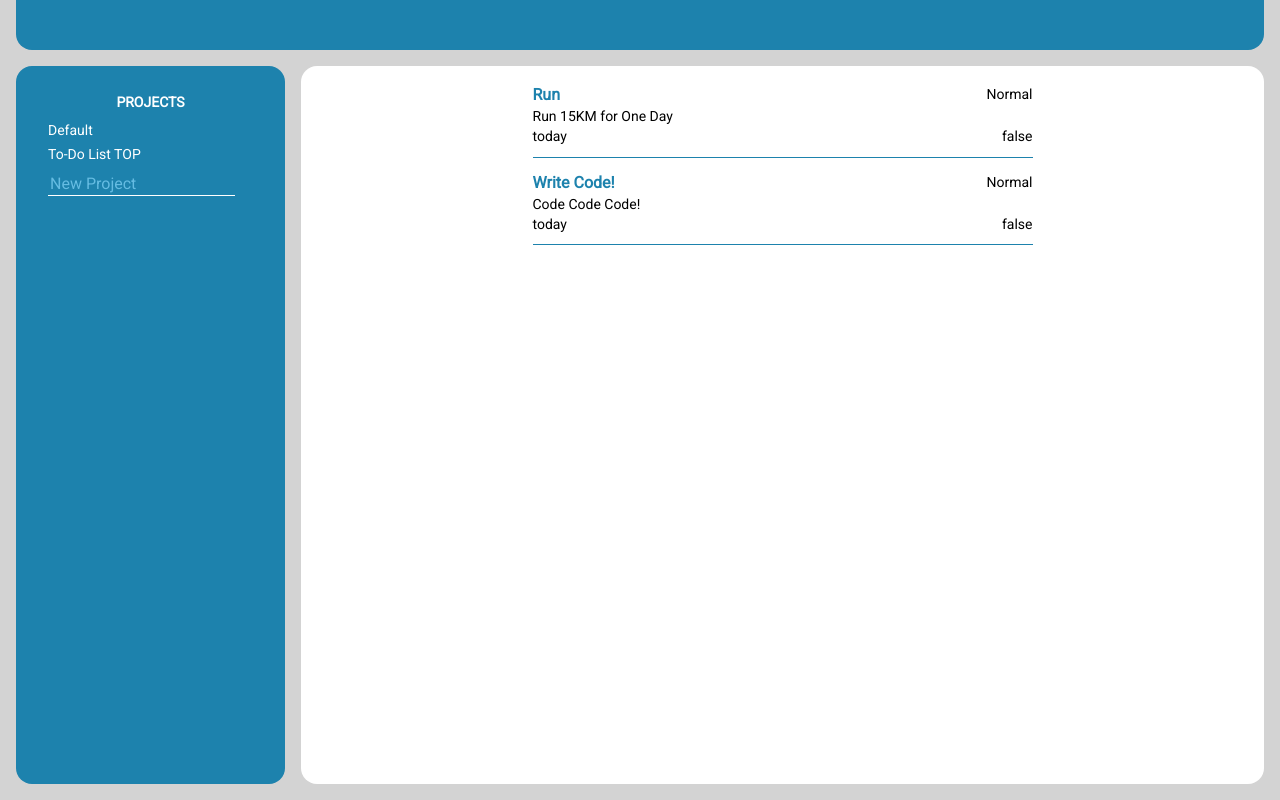
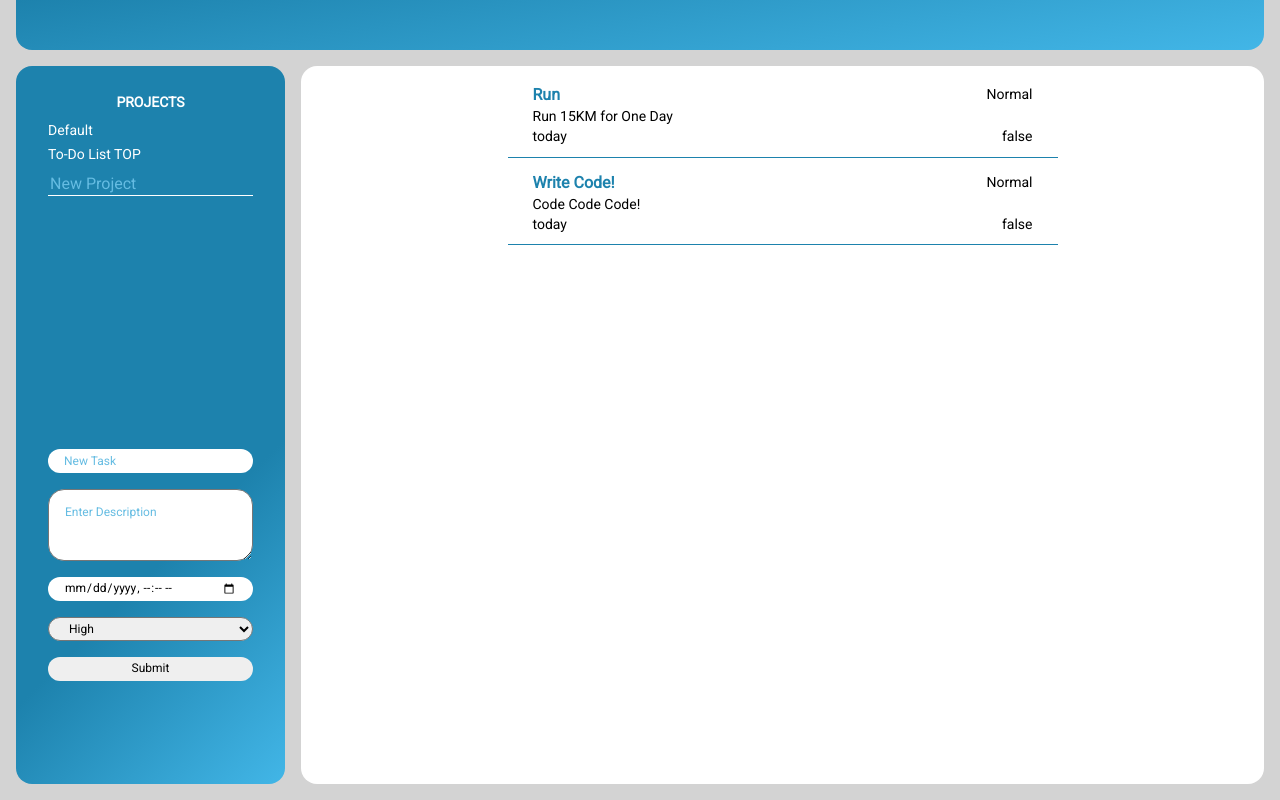
Before and after one commit to anjee28/to-do_list, a website built with webpack: page dist/index.html in a window 1280 px wide. Built offline with nearby package versions, Linux system fonts and the light colour scheme.

Commit message:
Add new task UI and Functionality

```diff
--- a/src/domGenerate.js
+++ b/src/domGenerate.js
@@ -18,7 +18,34 @@ generateDiv('body','body',parentContainer);
                 newProject.setAttribute('placeholder','New Project');
                 sidebarNew.appendChild(newProject);
 
-        generateDiv('sidebarBottom','sidebarBottom',sidebar)
+            generateDiv('sidebarBottom','sidebarBottom',sidebar)
+                const newTask = document.createElement('form')
+                newTask.setAttribute('id','newTaskForm')
+                newTask.setAttribute('onsubmit','return false')
+                sidebarBottom.appendChild(newTask);
+
+                generateInput('text','title','newTitle','New Task',newTask);
+
+                const descNew = document.createElement('textarea')
+                descNew.setAttribute('id','newDesc')
+                descNew.setAttribute('name','descNew')
+                descNew.setAttribute('form','newTask')
+                descNew.setAttribute('placeholder','Enter Description')
+                newTask.appendChild(descNew);
+
+                generateInput('datetime-local','due','newDue','',newTask);
+
+                const priorityNew = document.createElement('select');
+                priorityNew.setAttribute('name','priority');
+                priorityNew.setAttribute('id','priorityNew');
+                newTask.appendChild(priorityNew);
+                    generateOption('High','High', priorityNew);
+                    generateOption('Normal','Normal', priorityNew);
+                    generateOption('Low','Low', priorityNew);
+
+                generateInput('submit','submit','submitNew', '', newTask)
+
+
     generateDiv('main','main',body);
 
 
@@ -30,3 +57,21 @@ function generateDiv(id, className, parent){
     div.setAttribute('id',id);
     parent.appendChild(div);
 }
+
+function generateInput(type, name, id, placeholder, parent){
+    const input = document.createElement('input')
+    input.setAttribute('type', type)
+    input.setAttribute('name', name)
+    input.setAttribute('id', id)
+    input.setAttribute('required','')
+    input.setAttribute('placeholder', placeholder)
+    parent.appendChild(input)
+}
+
+function generateOption(value,inner,parent){
+    const option = document.createElement('option');
+    option.setAttribute('value',value);
+    option.innerHTML = inner;
+    parent.appendChild(option);
+
+}
--- a/src/script.js
+++ b/src/script.js
@@ -49,6 +49,7 @@ function newProject (id, title, task, taskSorted, active) {
 //Generate Default Project----------------------------------------------------------------------
 projectGenerate('Default');
 document.getElementById('1').setAttribute('class','active');
+projects[0].active = 'active';
 
 taskGenerate('Default', 'Run', 'Run 15KM for One Day', 'today', 'Normal', false);
 taskGenerate('Default', 'Write Code!', 'Code Code Code!', 'today', 'Normal', false);
@@ -86,13 +87,6 @@ function projectGenerate (title){
     renderProjects();
     projectGenerateDOM(id);
 }
-const newProjectInput = document.querySelector('#newProjectInput');
-newProjectInput.addEventListener('keypress', function (e) {
-    if (e.key === 'Enter') {
-      projectGenerate(newProjectInput.value);
-      newProjectInput.value = '';
-    }
-});
 
 //Task Generation -------------------------------------------------------------------------------------
 function taskGenerate (project,title,desc,due,priority,done) {
@@ -108,7 +102,40 @@ function taskGenerate (project,title,desc,due,priority,done) {
     renderTasks(index, id, title, desc, due, priority, done)
 }
 
+//Data retrieval for New task
+
+const newTaskForm = document.getElementById('newTaskForm');
+newTaskForm.addEventListener('submit', () =>{
+    newTaskData();
+})
+
+function newTaskData(){
+    const index = projects.findIndex(object => {
+        return object.active === 'active';
+    });
+    const title = document.getElementById('newTitle');
+    const desc = document.getElementById('newDesc');
+    const due = document.getElementById('newDue');
+    const priority = document.getElementById('priorityNew');
+
+    taskGenerate(projects[index].title, title.value, desc.value, due.value, priority.value, 'false')
+    desc.value = '';
+    newTaskForm.reset();
+}
+
 //--------------------------------DOM RENDERING--------------------------------------------------------
+
+//New Project input textbox
+const newProjectInput = document.querySelector('#newProjectInput');
+newProjectInput.addEventListener('keypress', function (e) {
+    if (e.key === 'Enter') {
+      projectGenerate(newProjectInput.value);
+      newProjectInput.value = '';
+    }
+});
+
+
+//Render Projects lists in sidebar
 function renderProjects(){
 
     document.querySelectorAll(".projectList").forEach(el => el.remove());
@@ -120,6 +147,7 @@ function renderProjects(){
         para.classList.add('projectList')
         div.appendChild(para);
 
+        //toggles div visibility for each project
         para.addEventListener('click', () => {
             for (let j = 0; j < projects.length; j++) {
                 projects[j].active = 'inactive';
@@ -128,11 +156,13 @@ function renderProjects(){
             }
 
             const div = document.getElementById(projects[i].id)
-            div.setAttribute('class', 'active');
+            projects[i].active = 'active';
+            div.setAttribute('class', projects[i].active);
         })
     }
 }
 
+//Generate Div that contains list of tasks for each projects
 function projectGenerateDOM(id){
     const main = document.getElementById('main')
     const div = document.createElement('div');
@@ -147,6 +177,7 @@ function projectGenerateDOM(id){
     main.appendChild(div);
 }
 
+//Renders the tasks for each project
 function renderTasks(index, id, title, desc, due, priority, done){
     const projectDiv = document.getElementById(projects[index].id);
     const taskDiv = document.createElement('Div')
--- a/src/style.css
+++ b/src/style.css
@@ -15,7 +15,7 @@ body {
 
 .head {
     grid-area: 1 / 1 / 2 / 1;
-    background-color: #1d82ad;
+    background: linear-gradient(170deg, #1d82ad 0%, #42b6e7 100%);
     border-bottom-left-radius: 16px;
     border-bottom-right-radius: 16px;
     margin-left: 16px;
@@ -32,12 +32,14 @@ body {
 
 .sidebar {
     grid-area: 1 / 1 / 1 / 2;
-    background-color: #1d82ad;
+    background: linear-gradient(135deg, #1d82ad 65%, #42b6e7 100%);
     border-radius: 16px;
     margin-left: 16px;
     padding: 28px 32px 0px 32px;
     display: grid;
+    grid-template-columns: 205px;
     grid-template-rows: 20px 1fr 1fr;
+    box-sizing: border-box;
 }
 
 .sidebarTitle {
@@ -46,23 +48,8 @@ body {
     font-size: 14px;
     font-weight: 600;
     color: white;
-}
-
-.main {
-    grid-area: 1 / 2 / 1 / 3;
-    background-color: white;
-    border-radius: 16px;
-    margin-right: 16px;
-    padding: 20px;
-}
-
-.listDiv {
-    border-bottom: 1px solid lightgrey;
-    margin: 16px
-}
-
-.listDiv p{
-    margin: 0;
+    width: 100%;
+    box-sizing: border-box;
 }
 
 .sidebarCenter p{
@@ -87,6 +74,8 @@ body {
     border: 0;
     border-bottom: 1px solid white;
     outline: 0;
+    width: 100%;
+    box-sizing: border-box;
 }
 
 ::placeholder {
@@ -98,7 +87,50 @@ body {
     font-size: 20px;
 }
 
+#newTaskForm {
+    display: grid;
+    grid-template-columns: 205px;
+    gap: 16px;
+    font-size: 12px;
+}
 
+#newTaskForm input {
+    width: 100%;
+    box-sizing: border-box;
+    border: 0;
+    border-radius: 16px;
+    padding: 0px 16px 0px 16px;
+    height: 2em;
+}
+
+#newTaskForm textarea {
+    width: 100%;
+    box-sizing: border-box;
+    border-radius: 16px;
+    padding: 16px 16px 16px 16px;
+    height: 6em;
+    overflow: auto;
+}
+
+#newTaskForm textarea::-webkit-scrollbar {
+    display: none;
+}
+
+#newTaskForm select {
+    width: 100%;
+    box-sizing: border-box;
+    border-radius: 16px;
+    padding: 0px 16px 0px 16px;
+    height: 2em;
+}
+
+.main {
+    grid-area: 1 / 2 / 1 / 3;
+    background-color: white;
+    border-radius: 16px;
+    margin-right: 16px;
+    padding: 20px;
+}
 
 .main .active {
     display: flex;
@@ -117,7 +149,7 @@ body {
     grid-template-columns: 1fr 1fr;
     grid-template-rows: auto auto auto;
     width: 500px;
-    padding-bottom: 8px;
+    padding: 0px 25px 8px 25px
 }
 .taskdiv p{
     margin: 0;
@@ -133,6 +165,9 @@ body {
 }
 .taskdiv .desc{
     grid-area: 2 / 1 / 3 / 3;
+    white-space: nowrap;
+    overflow: hidden;
+    text-overflow: ellipsis;
 }
 
 .taskdiv .due{
```
Also changed, not shown: dist/main.js.
